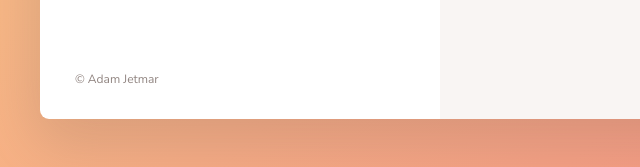
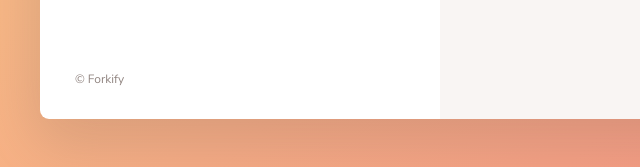
Before and after one commit to JetyAdam/forkify-jety, a website built with Parcel: page index.html in a window 1280 px wide. Shown: the part 1102-1269 px from the top of the page, 0-640 px from the left. Built offline with nearby package versions, Linux system fonts and the light colour scheme.

Commit message:
Add small update

```diff
--- a/index.html
+++ b/index.html
@@ -119,7 +119,7 @@
           </button> -->
         </div>
 
-        <p class="copyright">&copy; Adam Jetmar</p>
+        <p class="copyright">&copy; Forkify</p>
       </div>
 
       <div class="recipe">
```
